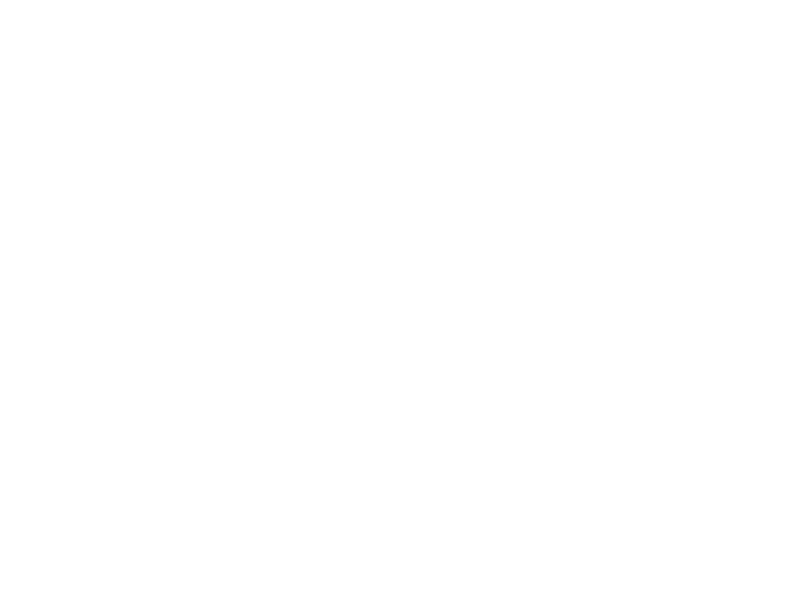
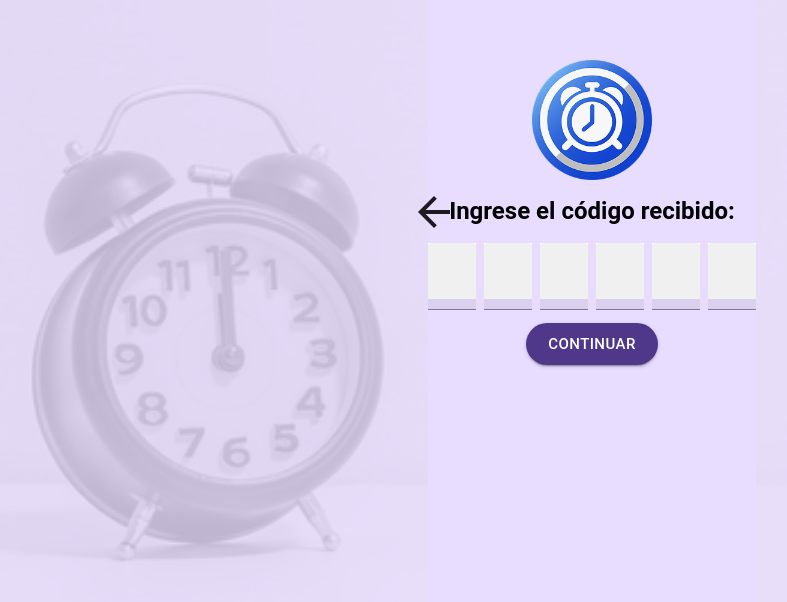
Before and after one commit to mflores831/alertix_web_MISW, a React (Create React App) app: page /ingreso-codigo in a window 1280 px wide. Before the commit this address had no page. Shown: the part 120-722 px from the top of the page, without its empty margins (48-835 px from the left). Built offline with nearby package versions, Linux system fonts and the light colour scheme.

Commit message:
Adición de screen CodeRegister

```diff
--- a/src/App.js
+++ b/src/App.js
@@ -3,6 +3,7 @@
 import Login from "./screens/Login";
 import PhoneNumberInput from "./screens/PhoneNumberInput"; // Nueva pantalla de ingreso de número
 import FormSelection from "./screens/FormSelection"; // Nueva pantalla de selección de formato
+import CodeRegister from "./screens/CodeRegister"; // Nueva pantalla de ingreso de código
 
 const App = () => {
   return (
@@ -11,6 +12,7 @@
         <Route path="/" element={<Login />} />
         <Route path="/ingreso-numero" element={<PhoneNumberInput />} />
         <Route path="/seleccion-forma" element={<FormSelection />} />
+        <Route path="/ingreso-codigo" element={<CodeRegister />} />
       </Routes>
     </Router>
   );
--- /dev/null
+++ b/src/components/WelcomeButton.js
@@ -0,0 +1,31 @@
+import React from "react";
+import { Button } from "@mui/material";
+import { useNavigate } from "react-router-dom";
+
+
+const WelcomeButton = () => {
+    const navigate = useNavigate();
+
+    const handleContinueClick = () => {
+        navigate("/bienvenida"); // 🔄 Navega a la pantalla de selección de forma
+    };
+
+  return (
+          <Button
+            variant="contained"
+            sx={{
+              mt: 3,
+              borderRadius: "50px",
+              backgroundColor: "#4F378A",
+              "&:hover": { backgroundColor: "#3D2B6F" },
+            }}
+            size="large"
+            onClick={handleContinueClick}
+          >
+            Continuar
+          </Button>
+
+  );
+};
+
+export default WelcomeButton;
--- /dev/null
+++ b/src/screens/CodeRegister.js
@@ -0,0 +1,107 @@
+import React, { useState } from "react";
+import WelcomeButton from "../components/WelcomeButton";
+import BackButton from "../components/BackButton";
+import { Container, Box, Typography, TextField, Grid} from "@mui/material";
+
+const CodeRegister = () => {
+
+    const [code, setCode] = useState(["", "", "", "", "", ""]);
+
+    const handleChange = (index, event) => {
+      const value = event.target.value;
+      if (value.length > 1) return;
+      const newCode = [...code];
+      newCode[index] = value;
+      setCode(newCode);
+      if (value && index < 5) {
+        document.getElementById(`code-${index + 1}`).focus();
+      }
+    };
+  return (
+    <Box
+      sx={{
+        minHeight: "100vh",
+        backgroundColor: "#E9DDFF",
+        backgroundImage: "url('/fondo_reloj.png')",
+        backgroundSize: "80% auto",
+        backgroundPosition: "left center",
+        backgroundRepeat: "no-repeat",
+        display: "flex",
+        justifyContent: "center",
+        alignItems: "center",
+        flexDirection: "column",
+        position: "relative",
+      }}
+    >
+      {/* Capa translúcida */}
+      <Box
+        sx={{
+          position: "absolute",
+          width: "100%",
+          height: "100%",
+          backgroundColor: "rgba(233, 221, 255, 0.8)",
+          zIndex: 1,
+        }}
+      />
+    {/* Botón de regreso en la parte superior izquierda */}
+    <BackButton />
+
+      <Container maxWidth="sm" sx={{ position: "relative", zIndex: 2 }}>
+        {/* Contenedor en fila centrado */}
+        <Box sx={{ display: "flex", flexDirection: "column", alignItems: "center", gap: 2 }}>
+          {/* Texto + Inputs en una sola línea centrada */}
+          <Box
+      sx={{
+        display: "flex",
+        flexDirection: "column",
+        alignItems: "center",
+        justifyContent: "center",
+        height: "100vh",
+        backgroundColor: "#E9DDFF",
+      }}
+    >
+      <Typography variant="h5" fontWeight={600} sx={{ mb: 2 }}>
+        Ingrese el código recibido:
+      </Typography>
+      <Grid container spacing={1} justifyContent="center">
+        {code.map((digit, index) => (
+          <Grid item key={index}>
+            <TextField
+              id={`code-${index}`}
+              variant="filled"
+              value={digit}
+              onChange={(e) => handleChange(index, e)}
+              inputProps={{ maxLength: 1, style: { textAlign: "center", fontSize: "24px" } }}
+              sx={{ width: "48px", height: "56px", background: "white" }}
+            />
+          </Grid>
+        ))}
+      </Grid>
+      <WelcomeButton />
+    </Box>
+
+          {/* Botón de continuar */}
+
+        </Box>
+      </Container>
+
+      {/* Imagen responsive */}
+      <Box
+        component="img"
+        src="/logo_alertix.png"
+        alt="Logo"
+        sx={{
+          position: "absolute",
+          top: { xs: "20%", md: "30%" },
+          left: "50%",
+          transform: "translate(-50%, -50%) scale(0.6)",
+          width: { xs: "120px", md: "200px" },
+          height: { xs: "120px", md: "200px" },
+          zIndex: 2,
+        }}
+      />
+    </Box>
+  );
+};
+
+export default CodeRegister;
```
